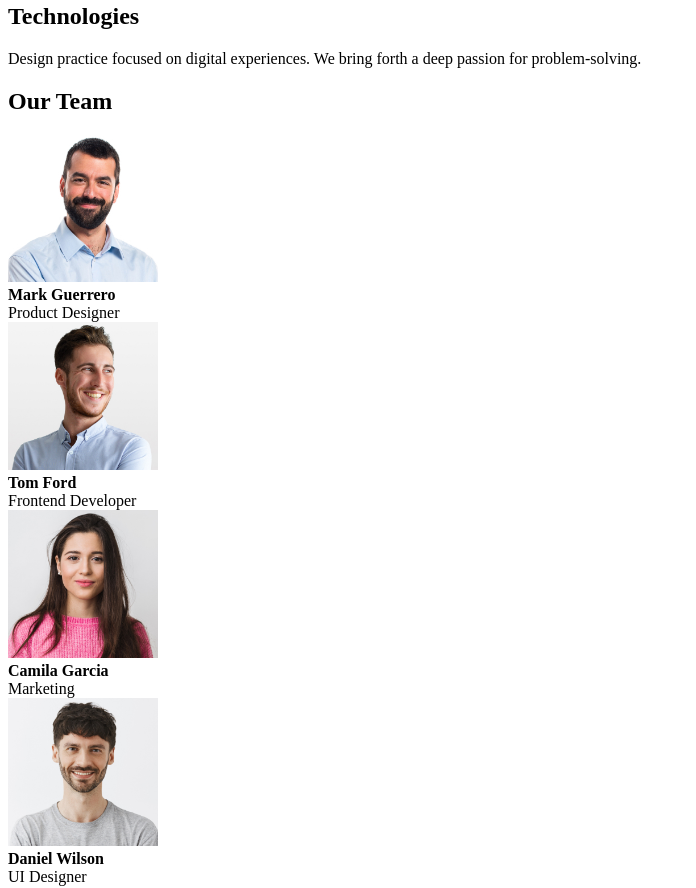
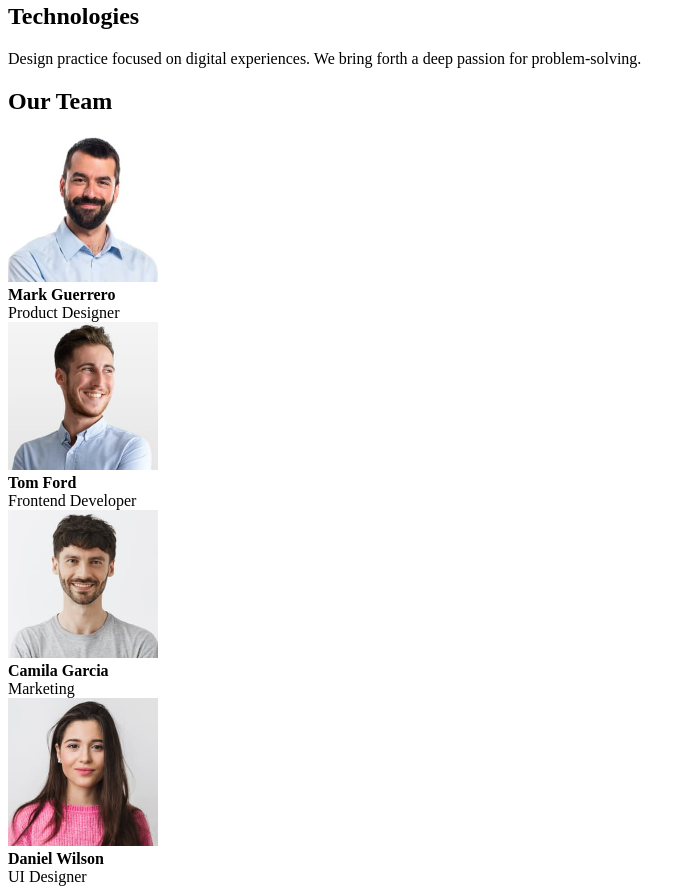
Before and after one commit to pyrexliongs/goit-markup-hw-01, a plain HTML site: page index.html in a window 1280 px wide. Shown: the part 514-1402 px from the top of the page, without its empty margins (0-696 px from the left). Drawn offline with Linux system fonts and the light colour scheme.

Commit message:
first commit

```diff
--- a/index.html
+++ b/index.html
@@ -59,25 +59,25 @@
 <section id="Our Team Rest">
 
 
-<img src="./images/img.jpg" alt="Mark Guerrero" width="150 px" />
+<img src="./images/Mark.jpg" alt="Mark Guerrero" width="150 px" />
 <br>
 <span><b>Mark Guerrero</b></span>
 <br>
 <span>Product Designer</span>
 <br>
-<img src="./images/img (1).jpg" alt="Tom Ford" width="150 px" />
+<img src="./images/Tom Ford.jpg" alt="Tom Ford" width="150 px" />
 <br>
 <span><b>Tom Ford</b></span>
 <br>
 <span>Frontend Developer</span>
 <br>
-<img src="./images/img (2).jpg" alt="Camila Garcia" width="150 px" />
+<img src="./images/Camila.jpg" alt="Camila Garcia" width="150 px" />
 <br>
 <span><b>Camila Garcia</b></span>
 <br>
 <span>Marketing</span>
 <br>
-<img src="./images/img (3).jpg" alt="Daniel Wilson" width="150 px" />
+<img src="./images/Daniel.jpg" alt="Daniel Wilson" width="150 px" />
 <br>
 <span><b>Daniel Wilson</b></span>
 <br>
```
Also changed, not shown: images/Camila.jpg (added), images/Daniel.jpg (added), images/Mark.jpg (added), images/Tom Ford.jpg (added), images/img (1).jpg (deleted), images/img (2).jpg (deleted), images/img (3).jpg (deleted), images/img.jpg (deleted).
